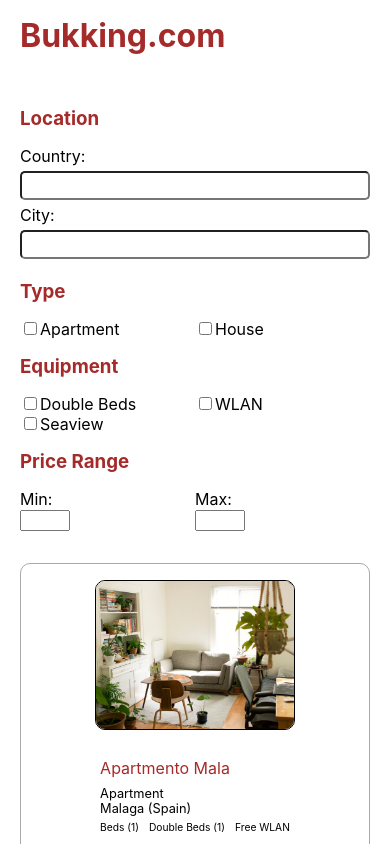
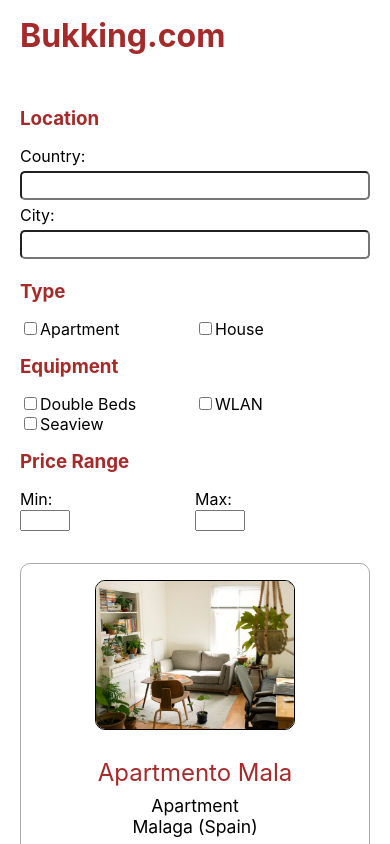
Before and after one commit to losrobbos/react-filtering-apartments, a React (Vite) app: page / in a window 390 px wide. Shown: the top 844 px of the page. Built offline with nearby package versions, Linux system fonts and the light colour scheme.

Commit message:
Tweaked mobile layout

```diff
--- a/src/components/FlatCard.jsx
+++ b/src/components/FlatCard.jsx
@@ -12,7 +12,7 @@ const FlatCard = ({ flat }) => {
 
       {/* CONTENT */}
       <div className="card-body">
-        <div>{flat.title}</div>
+        <h4>{flat.title}</h4>
         <div>{flat.category}</div>
         <div>
           {flat.city} ({flat.country})
--- a/src/index.scss
+++ b/src/index.scss
@@ -152,21 +152,43 @@ main {
   }
   // make title stand out a bit
   .card-body {
+
+    font-size: 1.1rem;
+    text-align: center;
+
+    @media (width >= 650px) {
+      font-size: 1rem;
+      text-align: left;
+    }
+
     // card title
-    & > :first-child {
+    h4 {
+      margin: 0;
+      padding: 0.5rem 0;
+
+      font-weight: 400;
+      font-size: 1.5rem;
       color: brown;
-      font-size: 1rem;
-      padding: 0.5rem 0;
+
+      @media (width >= 650px) {
+        font-size: 1.2rem;
+      }
     }
   }
 
   // options => flowing flexbox tags
   .card-equipment {
-    padding: 5px 0;
+    padding: 10px 0;
     display: flex;
+    justify-content: center;
     flex-wrap: wrap;
     gap: 10px;
     font-size: 0.8em;
+
+    @media (width >= 650px) {
+      justify-content: flex-start;
+      gap: 5px;
+    }
   }
 
   .card-actions {
```
